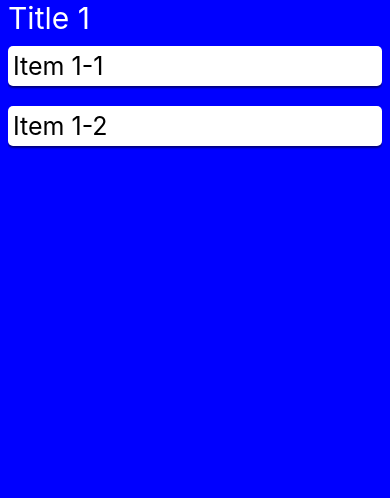
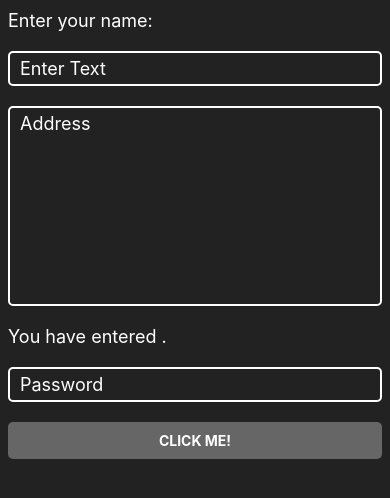
Before and after one commit to manujgogoi/RN-Practice, a React Native app: screen / in a window 390 px wide. Shown: the top 498 px of the page. Built offline with nearby package versions, Linux system fonts and the light colour scheme.

Commit message:
Form fields, buttons, alert tested

```diff
--- a/App.js
+++ b/App.js
@@ -1,66 +1,75 @@
 import { useState } from "react";
 import {
   View,
+  ScrollView,
   Text,
   StyleSheet,
-  SectionList,
   Platform,
-  RefreshControl,
+  TextInput,
+  Pressable,
+  Alert,
 } from "react-native";
+import { StatusBar } from "expo-status-bar";
 
 const App = () => {
-  const [sectionData, setSectionData] = useState([
-    {
-      title: "Title 1",
-      data: [{ item: "Item 1-1" }, { item: "Item 1-2" }],
-    },
-  ]);
+  const [name, setName] = useState("");
+  const [address, setAddress] = useState("");
 
-  const [refreshing, setRefreshing] = useState(false);
-
-  // Refresh Event Handler
-  // ==========================================
-  const onRefresh = () => {
-    setRefreshing(true);
-    const length = sectionData.length;
-    setSectionData([
-      ...sectionData,
-      {
-        title: `Title ${length + 1}`,
-        data: [
-          { item: `Item ${length + 1}-1` },
-          { item: `Item ${length + 1}-2` },
-        ],
-      },
-    ]);
-    setRefreshing(false);
+  // Event Handlers
+  // ================================
+  const handlePress = () => {
+    Alert.alert(
+      "Warning!",
+      "The name must be longer than 3 characters",
+      [
+        {
+          text: "Don't show again",
+          onPress: () => console.warn("Don't show again!"),
+        },
+        { text: "Cancel", onPress: () => console.warn("Cancel!") },
+        { text: "OK", onPress: () => console.warn("OK pressed!") },
+      ],
+      { cancelable: true, onDismiss: () => console.warn("Alert closes!") }
+    );
   };
 
   return (
     <View style={styles.container}>
-      <View style={styles.itemsContainer}>
-        <SectionList
-          sections={sectionData}
-          numColumns={1}
-          horizontal={false}
-          renderItem={({ item }) => (
-            <View style={styles.item}>
-              <Text style={styles.itemText}>{item.item}</Text>
-            </View>
-          )}
-          renderSectionHeader={({ section }) => (
-            <Text style={styles.title}>{section.title}</Text>
-          )}
-          keyExtractor={(item, index) => index.toString()}
-          refreshControl={
-            <RefreshControl
-              refreshing={refreshing}
-              onRefresh={onRefresh}
-              colors={["#992222"]}
-            />
-          }
+      <StatusBar style="light" />
+      <ScrollView>
+        <Text style={styles.text}>Enter your name:</Text>
+        <TextInput
+          style={styles.textInput}
+          placeholder="Enter Text"
+          placeholderTextColor={"#fff"}
+          onChangeText={(value) => setName(value)}
         />
-      </View>
+        <TextInput
+          style={[styles.textInput, { height: 200 }]}
+          multiline
+          textAlignVertical="top"
+          placeholder="Address"
+          placeholderTextColor={"#fff"}
+          onChangeText={(value) => setAddress(value)}
+        />
+        <Text style={styles.text}>You have entered {name}.</Text>
+        <TextInput
+          style={styles.textInput}
+          placeholder="Password"
+          secureTextEntry
+          placeholderTextColor={"#fff"}
+        />
+        <Pressable
+          android_ripple={{ color: "#00f" }}
+          onPress={handlePress}
+          style={({ pressed }) => [
+            { backgroundColor: pressed ? "#6a2a78" : "#666" },
+            styles.button,
+          ]}
+        >
+          <Text style={styles.buttonText}>Click Me!</Text>
+        </Pressable>
+      </ScrollView>
     </View>
   );
 };
@@ -69,33 +78,36 @@ const styles = StyleSheet.create({
   container: {
     flex: 1,
     alignItems: "stretch",
-    justifyContent: "center",
-    backgroundColor: "#42f5ce",
+    justifyContent: "flex-start",
+    backgroundColor: "#222",
     paddingTop: Platform.OS === "android" ? 25 : 0,
+    paddingHorizontal: 8,
   },
-  itemsContainer: {
-    flex: 1,
-    paddingHorizontal: 8,
-    backgroundColor: "blue",
+  text: {
+    color: "#fff",
+    fontSize: 18,
+    marginVertical: 10,
   },
-  item: {
-    flex: 1,
+  textInput: {
+    borderColor: "#fff",
+    color: "#fff",
+    borderWidth: 2,
+    borderRadius: 5,
+    fontSize: 18,
+    paddingVertical: 5,
     marginVertical: 10,
-    padding: 5,
+    paddingHorizontal: 10,
+  },
+  button: {
+    marginVertical: 10,
+    padding: 10,
     borderRadius: 5,
-    backgroundColor: "#fff",
-    shadowColor: "#000",
-    shadowOffset: { width: 0, height: 2 },
-    shadowOpacity: 0.5,
-    shadowRadius: 2,
-    elevation: 3,
+    alignItems: "center",
   },
-  title: {
+  buttonText: {
     color: "#fff",
-    fontSize: 30,
-  },
-  itemText: {
-    fontSize: 25,
+    textTransform: "uppercase",
+    fontWeight: "bold",
   },
 });
 
```
Also changed, not shown: src/components/MTextInput.js (added, +8 -0 lines).
